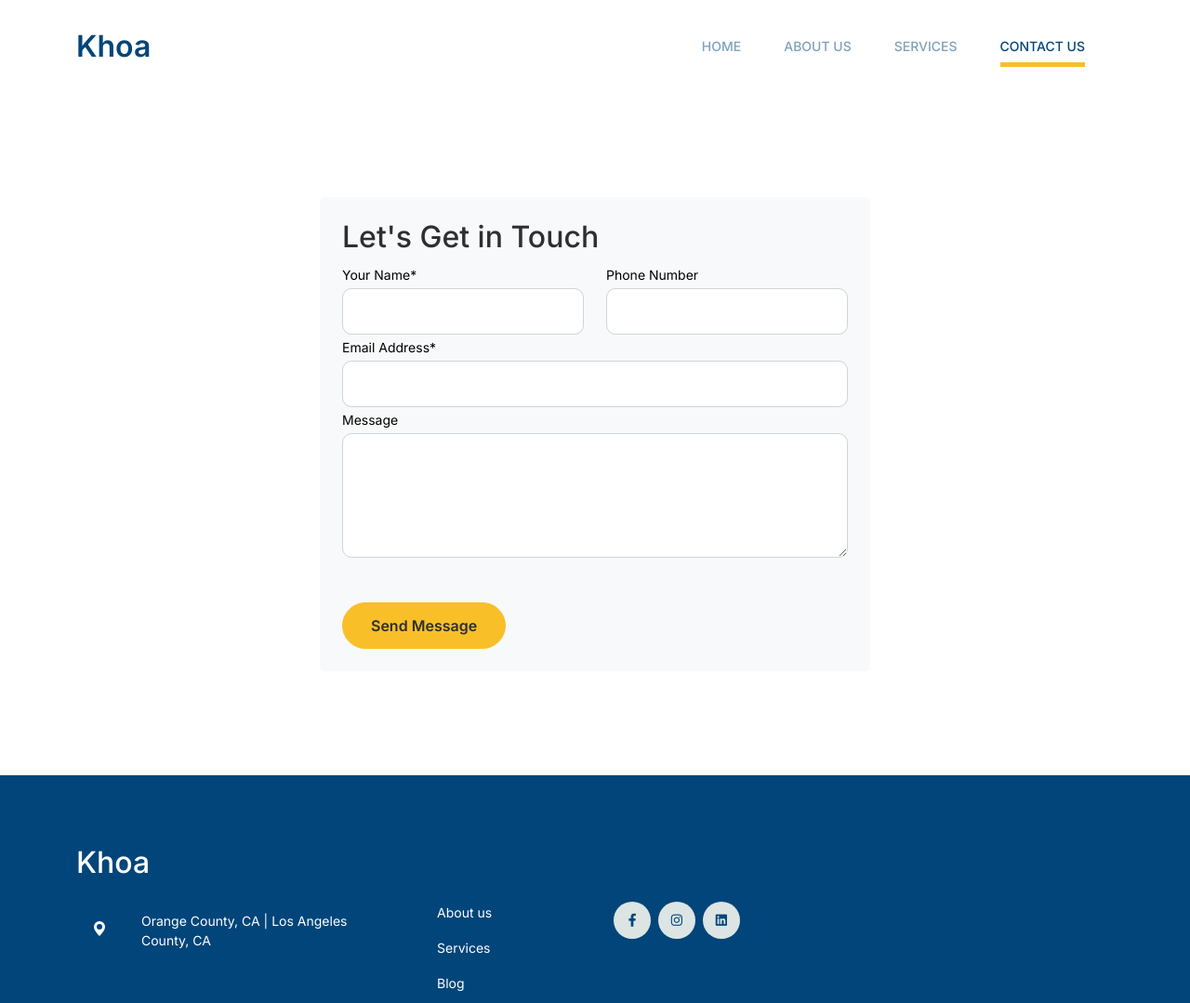
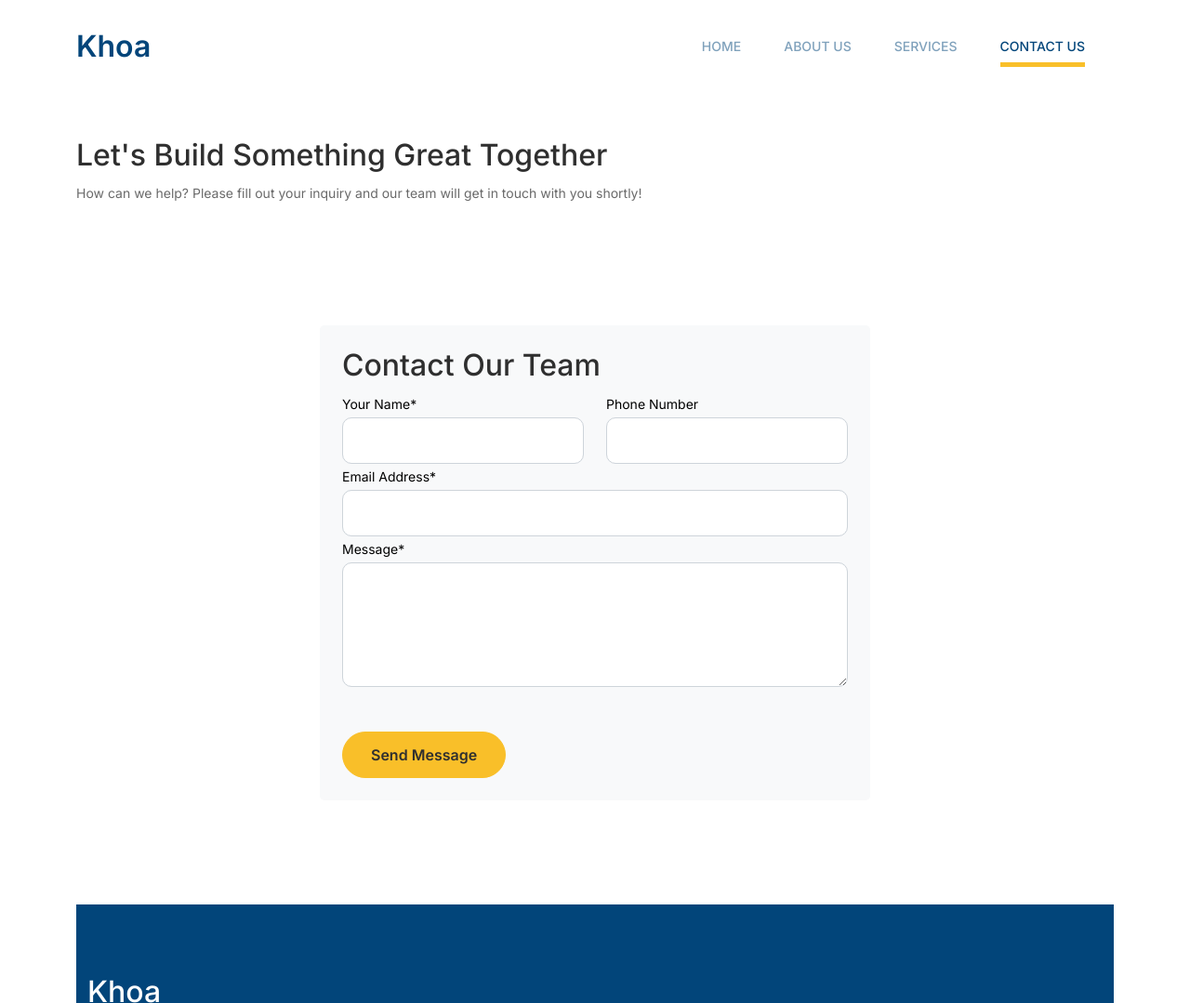
Before and after one commit to khoatran306/website, a plain HTML site: page contact.html in a window 1280 px wide. Shown: the top 1079 px of the page at 93% size. Drawn offline with Linux system fonts and the light colour scheme.

Commit message:
New Code

```diff
--- a/contact.html
+++ b/contact.html
@@ -58,6 +58,15 @@
 
 
 		<!-- Start Contact Form -->
+		<div class="container my-5">
+			<div class="contact-section">
+				<div class="contact-info">
+					<h2 class="section-title">Let's Build Something Great Together</h2>
+					<p>
+						How can we help? Please fill out your inquiry and our team will get in touch with you shortly!
+					</p>
+
+
 		<div class="untree_co-section">
       <div class="container">
 
@@ -67,7 +76,7 @@
 
             <div class="bg-light p-4 rounded-3">
               <form>
-				<h2 class="section-title">Let's Get in Touch</h2>
+				<h2 class="section-title">Contact Our Team</h2>
 
                 <div class="row">
                   <div class="col-6">
@@ -89,7 +98,7 @@
                 </div>
 
                 <div class="form-group mb-5">
-                  <label class="text-black" for="message">Message</label>
+                  <label class="text-black" for="message">Message*</label>
                   <textarea name="" class="form-control" id="message" cols="30" rows="5"></textarea>
                 </div>
 
@@ -157,7 +166,7 @@
 			  <ul class="list-unstyled">
 				<li><a class="text-white" href="#">About us</a></li>
 				<li><a class="text-white" href="#">Services</a></li>
-				<li><a class="text-white" href="#">Blog</a></li>
+
 				<li><a class="text-white" href="#">Contact us</a></li>
 			  </ul>
 			</div>
@@ -166,17 +175,26 @@
 			  <ul class="list-unstyled custom-social">
 				<li>
 				  <a href="#"
-					><span class="fa fa-brands fa-facebook-f" style="color:#02457a"></span
+					><span
+					  class="fa fa-brands fa-facebook-f"
+					  style="color: #02457a"
+					></span
 				  ></a>
 				</li>
 				<li>
 				  <a href="#"
-					><span class="fa fa-brands fa-instagram" style="color:#02457a"></span
+					><span
+					  class="fa fa-brands fa-instagram"
+					  style="color: #02457a"
+					></span
 				  ></a>
 				</li>
 				<li>
 				  <a href="#"
-					><span class="fa fa-brands fa-linkedin" style="color:#02457a"></span
+					><span
+					  class="fa fa-brands fa-linkedin"
+					  style="color: #02457a"
+					></span
 				  ></a>
 				</li>
 			  </ul>
@@ -199,7 +217,9 @@
 
 		  <div class="col-lg-6 text-center text-lg-end">
 			<ul class="list-unstyled d-inline-flex ms-auto">
-			  <li class="me-4"><a href="#" class="text-white">Terms &amp; Conditions</a></li>
+			  <li class="me-4">
+				<a href="#" class="text-white">Terms &amp; Conditions</a>
+			  </li>
 			  <li><a href="#" class="text-white">Privacy Policy</a></li>
 			</ul>
 		  </div>
```
Also changed, not shown: about.html (+4 -3 lines), index.html (+0 -1 lines), services.html (+2 -5 lines).
